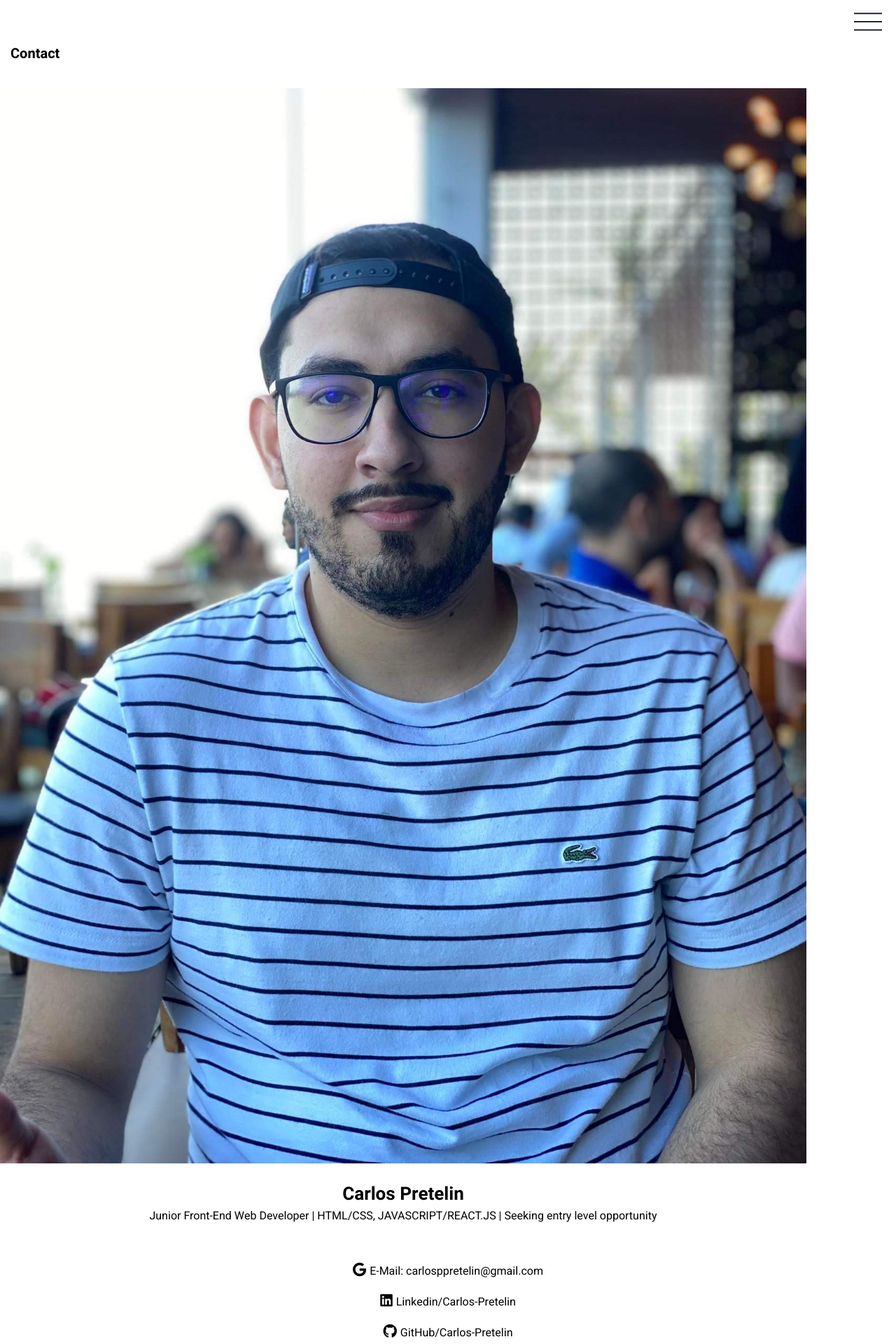
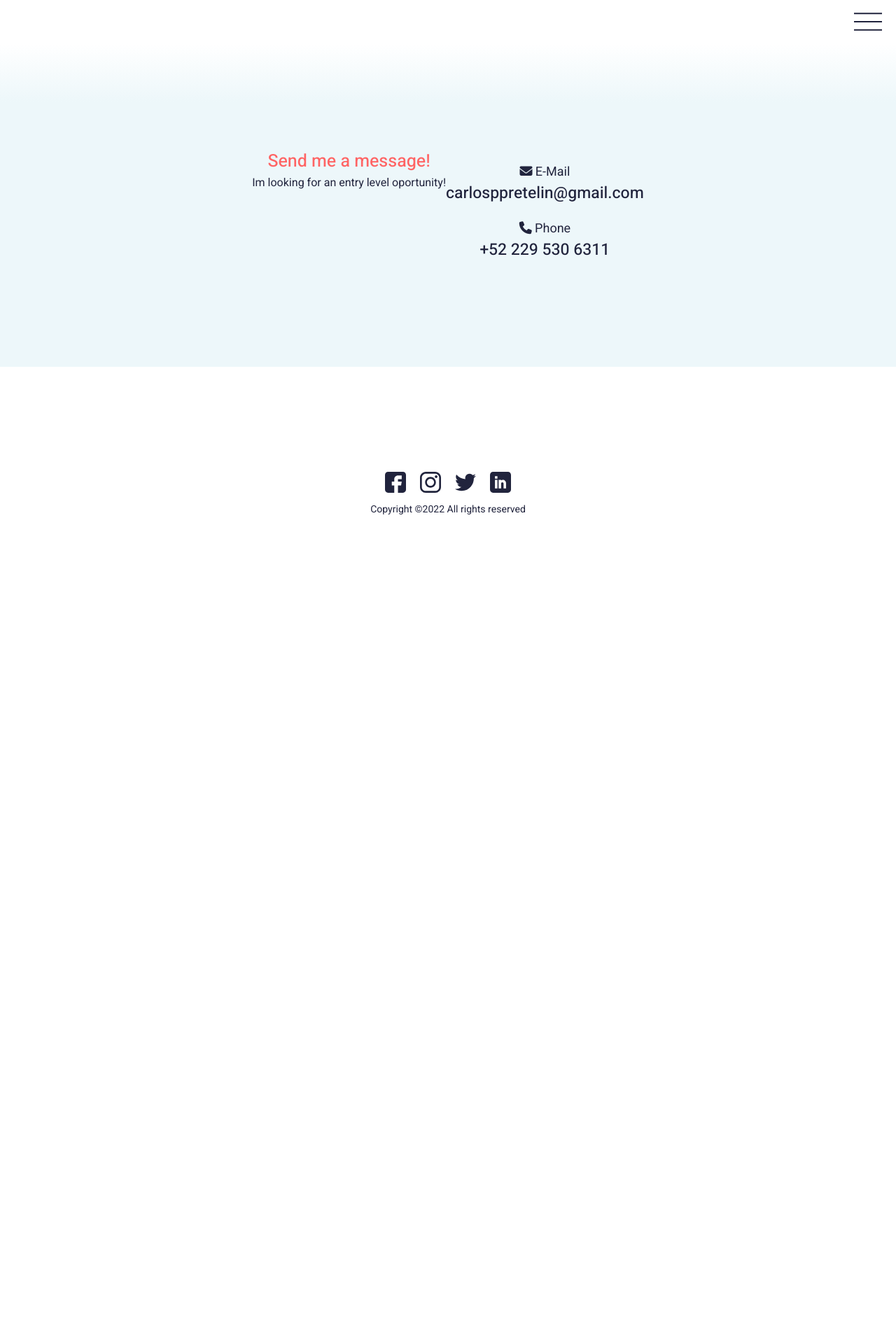
Before and after one commit to Carlos-Pretelin/Portfolio, a React app: page /Contact in a window 1280 px wide. Shown: the top 1920 px of the page at 70% size. After the commit the page ends 800 px from the top, so only its background shows below. Built offline with nearby package versions, Linux system fonts and the light colour scheme.

Commit message:
Simple Contact Page done

```diff
--- a/src/pages/Contact.jsx
+++ b/src/pages/Contact.jsx
@@ -7,47 +7,41 @@ import "../styles/Contact.scss"
 const Contact = () => {
   return (
     <section className='Contact'>
-      <h1>Contact</h1>
 
-      <div className='Contact-Info'>
+      <div className='Contact-Greeting'>
+        <span>Send me a message!</span>
+        <p>Im looking for an entry level oportunity!</p>
+      </div>
 
-        <div className='Contact-Info-Profile'>
-          <img src={ConPic} alt="Profile Picture" />
 
-          <h2>Carlos Pretelin </h2>
-          <p>Junior Front-End Web Developer | HTML/CSS, JAVASCRIPT/REACT.JS | Seeking entry level opportunity</p>
+      <div className='Contact-Socials'>
+
+        <div className='Contact-Socials-item'>
+          <span><i class="fa-solid fa-envelope"></i> E-Mail</span>
+          <p>carlosppretelin@gmail.com</p>
         </div>
 
 
-        <div className='Contact-Wrapper'>
+        <div className='Contact-Socials-item'>
+          <span><i class="fa-solid fa-phone"></i> Phone</span>
+          <p>+52 229 530 6311</p>
+        </div>
 
-          <div className='Contact-Info-item'>
-            <a href="#">
-              <i className="fa-brands fa-google"></i>
-              <span>E-Mail: carlosppretelin@gmail.com</span>
-            </a>
 
-          </div>
-
-          <div className='Contact-Info-item'>
-            <a href="https://www.linkedin.com/in/carlos-pretelin/">
-              <i className="fa-brands fa-linkedin"></i>
-              <span>Linkedin/Carlos-Pretelin</span>
-            </a>
-
-          </div>
-
-          <div className='Contact-Info-item'>
-          <i className="fa-brands fa-github"></i>
-            <span>GitHub/Carlos-Pretelin</span>
-          </div>
+        {/* <div className='Contact-Socials-item'>
+          <h2>Socials</h2>
+          <div className='SocialMedia-Wrapper'>
 
 
 
-        </div>
+
+          </div>
+        </div> */}
 
 
       </div>
+
+
     </section>
   )
 }
--- a/src/styles/Contact.scss
+++ b/src/styles/Contact.scss
@@ -1,57 +1,34 @@
- .Contact h1{
-     font-size: 2rem;
-     margin: 0 0 1.5rem 1.5rem;
+ .Contact {
+    font-size: 2rem;
+    background: rgb(237,247,250);
+    background: linear-gradient(0deg, rgba(237,247,250,1) 82%, rgba(255,255,255,1) 100%);
+    color: #21243D;
+    display: flex;
+    flex-wrap: wrap;
+    justify-content: center;
+    text-align: center;
+    padding: 15rem 0;
  }
 
+ .Contact-Greeting{
+    font-weight: 400;
+    font-size: 1.6rem;
+    margin-bottom: 3.5rem;
+ }
 
-
-.Contact-Info{
-    display: flex;
-    flex-direction: column;
+.Contact-Greeting span{
+    font-size: 2.5rem;
+    color: #FF6464;
+    font-weight: 500;
 }
 
-
-.Contact-Info-Profile{
-    display: flex;
-    flex-direction: column;
-    align-items: center;
-    width: 90%;
-    margin: 20px 0;
-    text-align: center;
-
+.Contact-Socials-item {
+    margin-top: 1.8rem;
 }
-
-
-.Contact-Info-Profile img{
-
-    width: 100%;
-    margin-bottom: 25px;
+.Contact-Socials-item span{
+    font-size: 1.8rem;
 }
-
-.Contact-Info-Profile h2{
-    font-size: 2.6rem;
-}
-.Contact-Info-Profile p{
-    font-size: 1.6rem;
-}
-
-.Contact-Wrapper{
-    //justify-content: center;
-    display: flex;
-    flex-direction: column;
-    margin: 25px auto 0;
-}
-.Contact-Info-item {
-    text-decoration: none;
-    color: black;
-    font-size: 1.6rem;
-    margin: 1rem auto;
-}
-.Contact-Info-item i{
-    font-size: 2rem;
-    margin-right: .5rem;
-}
-.Contact-Info-item a{
-    text-decoration: none;
-    color: black;
-}
+.Contact-Socials-item p{
+    font-size: 2.3rem;
+    font-weight: 500;
+ }
--- a/src/styles/Education.scss
+++ b/src/styles/Education.scss
@@ -1,7 +1,9 @@
 
 
 .Education{
-    background-color: #EDF7FA;
+    //background-color: #EDF7FA;
+    background: rgb(237,247,250);
+    background: linear-gradient(0deg, rgba(237,247,250,1) 82%, rgba(255,255,255,1) 100%);
     padding: 50px 5px 40px;
     display: flex;
     flex-direction: column;
```
